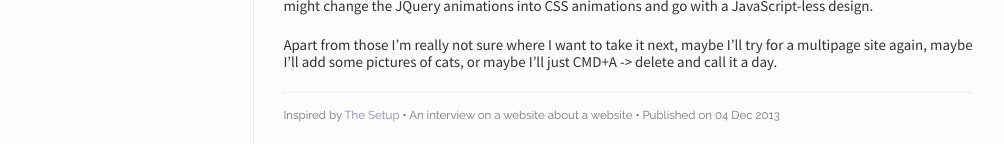
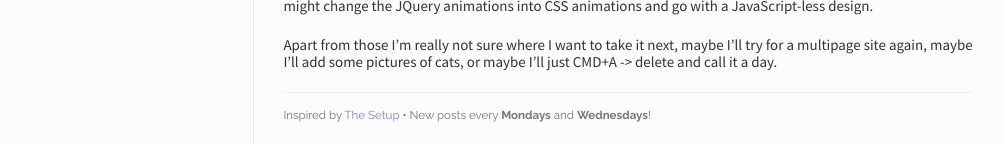
Before and after one commit to the-development/thedevelopment, a Jekyll site: the page built from index.html, in a window 1280 px wide. Shown: the part 1135-1279 px from the top of the page, without its empty margins (117-1121 px from the left). Built offline with Jekyll 4.4.1, drawn with Linux system fonts in a browser that asks for light colours; Markdown is read by kramdown in place of the engine named in the settings.

Commit message:
More dynamic position, if interviewees are at a company

```diff
--- a/_includes/post.html
+++ b/_includes/post.html
@@ -9,7 +9,11 @@
     <div id="info-container">
       <h1 id="post-title"><span class="bold">{{ page.firstname }}</span><span class="thin">{{ page.lastname }}</span> <span id="post-title-suffix">{{ page.titlesuffix }}</span></h1>
       <div id="info-links">
-        <span id="position">{{ page.position }}</span>
+        {% if page.company %}
+          <span id="position">{{ page.position }} at <a href="{{ page.companyurl }}" id="company">{{ page.company }}</a></span>
+        {% else %}
+          <span id="position">{{ page.position }}</span>
+        {% endif %}
         <a href="http://twitter.com/{{ page.twitter }}" id="twitter-url" class="post-info">@{{ page.twitter }}</a> <span class="separator">&bull;</span>
         <a href="{{ page.website }}" id="website-url" class="post-info">{{ page.website }}</a> <span class="separator">&bull;</span>
         <span id="date" class="post-info">{{ page.date | date_to_string }}</a>
@@ -23,8 +27,7 @@
   <div class="colophon">
     <p>
       <span id="credit">Inspired by <a href="http://usesthis.com">The Setup</a></span> <span class="separator">&bull;</span>
-      <span id="gist">An interview on a website about a website</span> <span class="separator">&bull;</span>
-      <span id="publish-date">Published on {{ page.date | date_to_string }}</span>
+      <span id="reminder">New posts every <span class="bold">Mondays</span> and <span class="bold">Wednesdays</span>!</span>
     </p>
   </div>
 </div>
```
